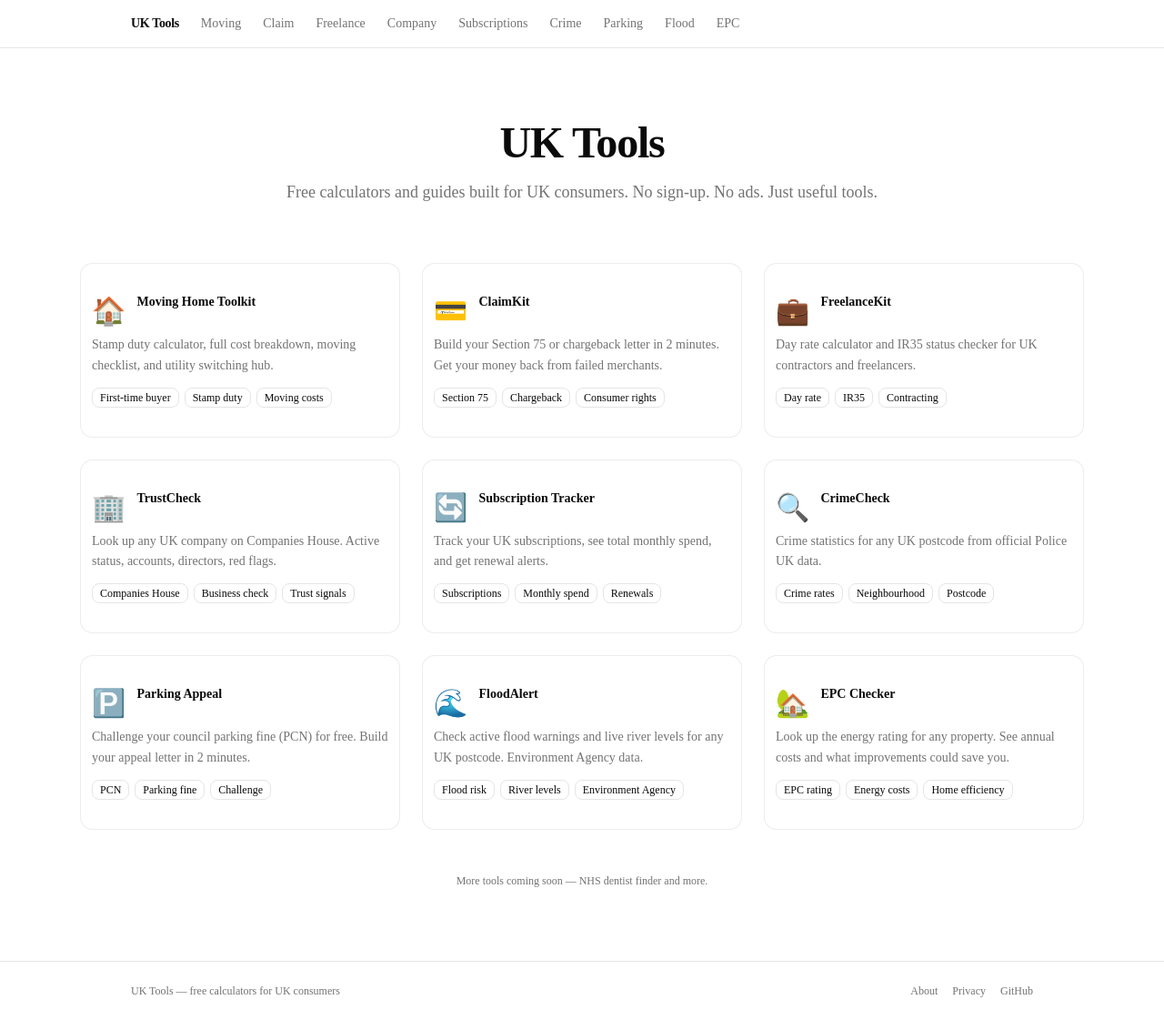
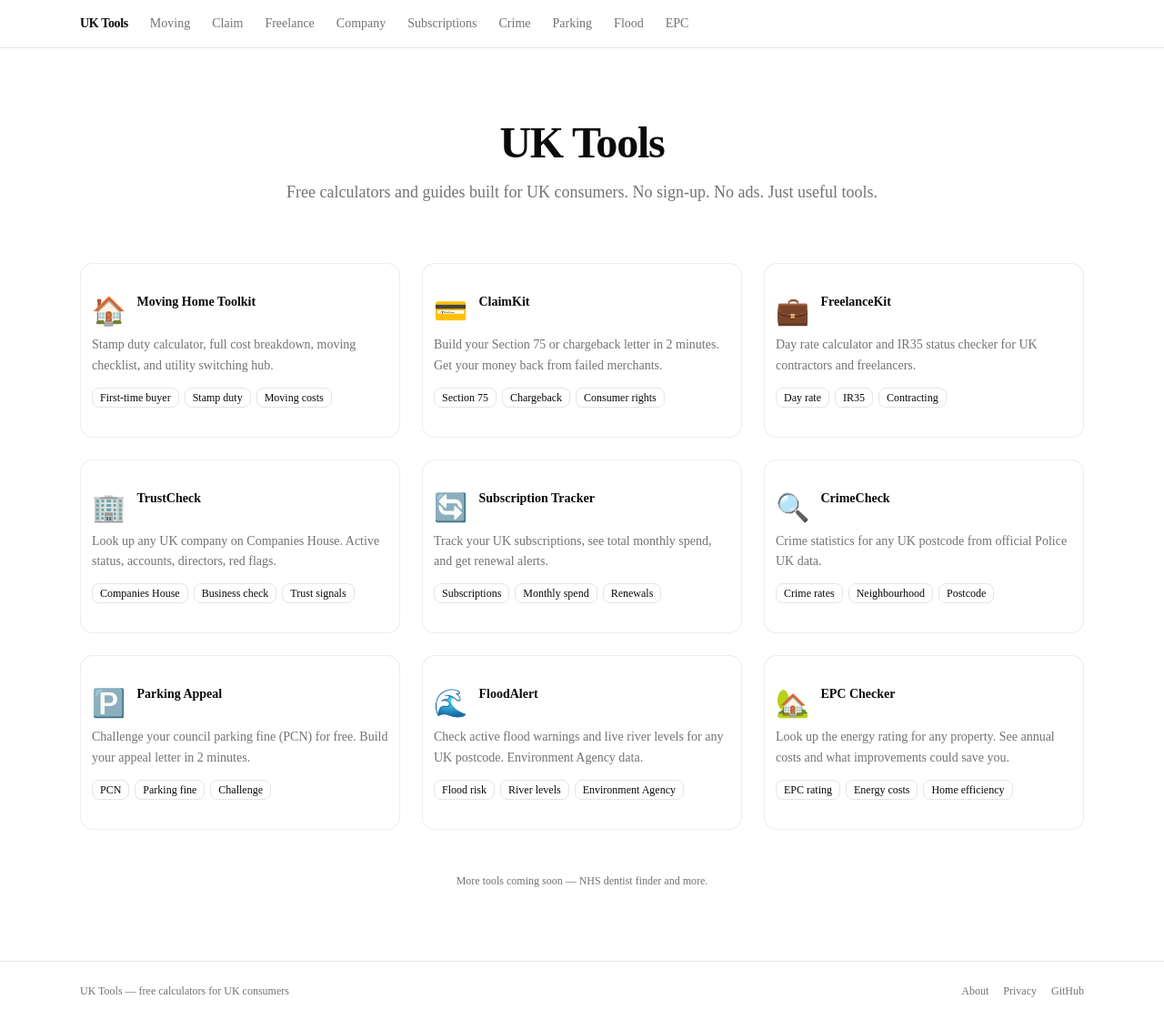
Before and after one commit to mahdirzv/uktools, a Next.js app: page / in a window 1280 px wide. Shown: the whole page at 91% size. Built offline with nearby package versions, Linux system fonts and the light colour scheme.

Commit message:
fix: align header and footer containers with global content padding

```diff
--- a/src/app/layout.tsx
+++ b/src/app/layout.tsx
@@ -42,7 +42,8 @@ export default function RootLayout({
     >
       <body className="flex min-h-screen flex-col">
         <header className="border-b bg-background/95">
-          <div className="mx-auto flex max-w-5xl items-center gap-4 px-4 py-3">
+          <div className="mx-auto w-full max-w-6xl px-4 py-3 sm:px-6">
+            <div className="flex items-center gap-4">
               <Link href="/" className="shrink-0 text-sm font-semibold tracking-tight">
                 UK Tools
               </Link>
@@ -60,10 +61,11 @@ export default function RootLayout({
                 </div>
               </nav>
             </div>
+          </div>
         </header>
         <div className="flex flex-1 flex-col">{children}</div>
         <footer className="border-t py-6">
-          <div className="mx-auto max-w-5xl px-4 flex flex-wrap items-center justify-between gap-3 text-xs text-muted-foreground">
+          <div className="mx-auto flex w-full max-w-6xl flex-wrap items-center justify-between gap-3 px-4 text-xs text-muted-foreground sm:px-6">
             <span>UK Tools — free calculators for UK consumers</span>
             <div className="flex gap-4">
               <a href="/about" className="hover:text-foreground transition-colors">About</a>
```
Lines whose indentation alone changed are shown as unchanged.
